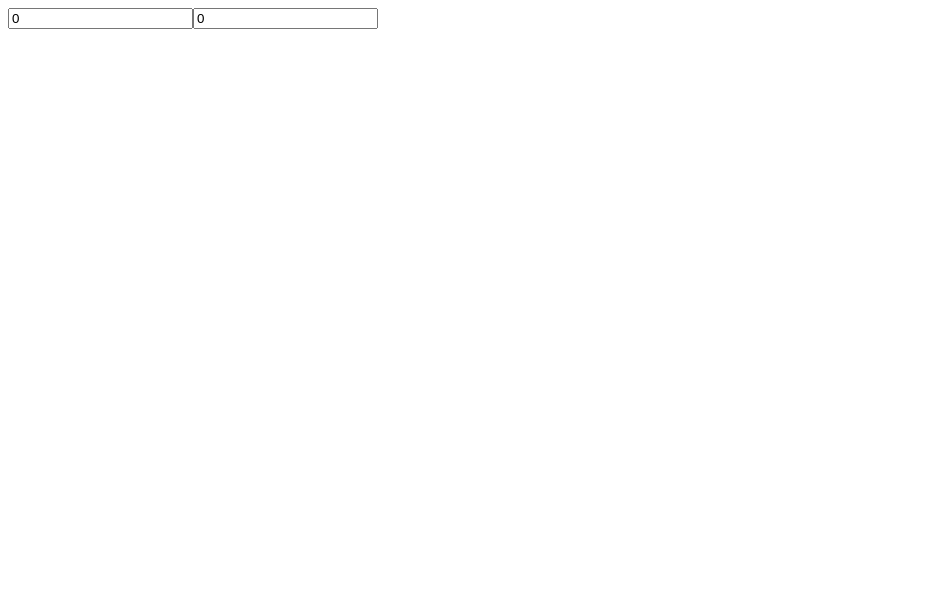
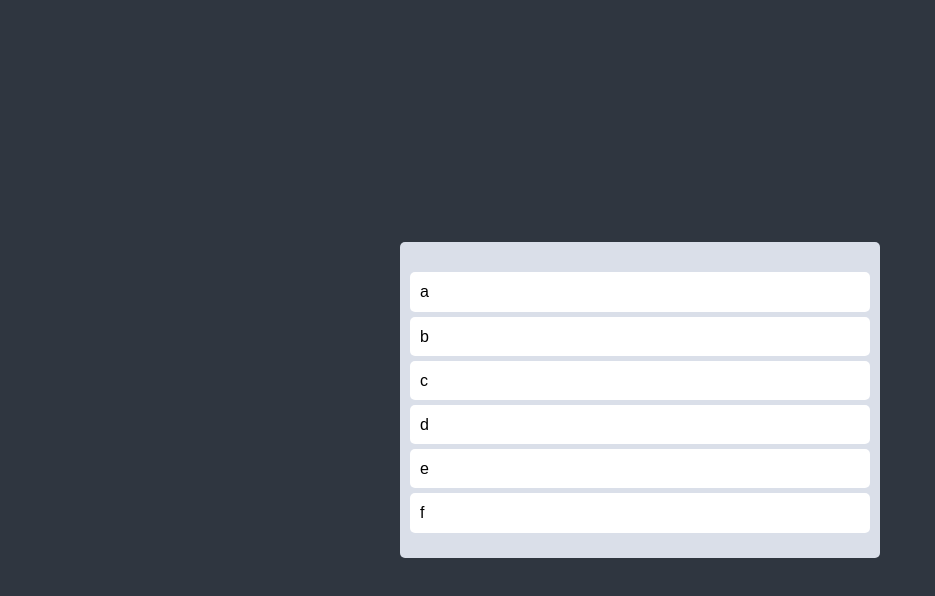
Before and after one commit to hongsyong92/react-masterclass, a React (Create React App) app: page / in a window 1280 px wide. Shown: the top 596 px of the page, without its empty margins (0-935 px from the left). Built offline with nearby package versions, Linux system fonts and the light colour scheme.

Commit message:
beautiful dnd 기본세팅

```diff
--- a/package.json
+++ b/package.json
@@ -13,6 +13,7 @@
     "apexcharts": "^3.32.0",
     "react": "^17.0.2",
     "react-apexcharts": "^1.3.9",
+    "react-beautiful-dnd": "^13.1.0",
     "react-dom": "^17.0.2",
     "react-helmet": "^6.1.0",
     "react-hook-form": "^7.22.5",
@@ -49,6 +50,7 @@
     ]
   },
   "devDependencies": {
+    "@types/react-beautiful-dnd": "^13.1.2",
     "@types/react-helmet": "^6.1.4",
     "@types/react-router-dom": "^5.3.2",
     "@types/styled-components": "^5.1.16"
--- a/src/App.tsx
+++ b/src/App.tsx
@@ -1,32 +1,67 @@
-import React from "react";
-import { useRecoilState } from "recoil";
-import { hourSelector, minuteState } from "./atoms";
+import { DragDropContext, Draggable, Droppable } from "react-beautiful-dnd";
+import styled from "styled-components";
+
+const toDos = ["a", "b", "c", "d", "e", "f"];
 
 function App() {
-  const [minutes, setMinutes] = useRecoilState(minuteState);
-  const [hours, setHours] = useRecoilState(hourSelector);
-  const onMinutesChange = (event: React.FormEvent<HTMLInputElement>) => {
-    setMinutes(+event.currentTarget.value);
-  };
-  const onHoursChange = (event: React.FormEvent<HTMLInputElement>) => {
-    setHours(+event.currentTarget.value);
-  };
+  const onDragEnd = () => {};
   return (
-    <div>
-      <input
-        type="number"
-        value={minutes}
-        onChange={onMinutesChange}
-        placeholder="minutes"
-      />
-      <input
-        type="number"
-        value={hours}
-        onChange={onHoursChange}
-        placeholder="hours"
-      />
-    </div>
+    <DragDropContext onDragEnd={onDragEnd}>
+      <Wrapper>
+        <Boards>
+          <Droppable droppableId="one">
+            {(magic) => (
+              <Board ref={magic.innerRef} {...magic.droppableProps}>
+                {toDos.map((toDo, index) => (
+                  <Draggable draggableId={toDo} index={index}>
+                    {(magic) => (
+                      <Card
+                        ref={magic.innerRef}
+                        {...magic.dragHandleProps}
+                        {...magic.draggableProps}
+                      >
+                        {toDo}
+                      </Card>
+                    )}
+                  </Draggable>
+                ))}
+                {magic.placeholder}
+              </Board>
+            )}
+          </Droppable>
+        </Boards>
+      </Wrapper>
+    </DragDropContext>
   );
 }
 
 export default App;
+
+const Wrapper = styled.div`
+  display: flex;
+  justify-content: center;
+  align-items: center;
+  max-width: 480px;
+  width: 100%;
+  height: 100vh;
+  margin: 0 auto;
+`;
+
+const Boards = styled.div`
+  display: grid;
+  grid-template-columns: repeat(1, 1fr);
+  width: 100%;
+`;
+
+const Board = styled.div`
+  padding: 30px 10px 20px 10px;
+  border-radius: 5px;
+  min-height: 200px;
+  background-color: ${(props) => props.theme.boardColor};
+`;
+const Card = styled.div`
+  padding: 10px;
+  border-radius: 5px;
+  margin-bottom: 5px;
+  background-color: ${(props) => props.theme.cardColor};
+`;
--- a/src/atoms.tsx
+++ b/src/atoms.tsx
@@ -1,18 +1 @@
 import { atom, selector } from "recoil";
-
-export const minuteState = atom({
-  key: "minutes",
-  default: 0,
-});
-
-export const hourSelector = selector<number>({
-  key: "hours",
-  get: ({ get }) => {
-    const minutes = get(minuteState);
-    return minutes / 60;
-  },
-  set: ({ set }, newValue) => {
-    const minutes = Number(newValue) * 60;
-    set(minuteState, minutes);
-  },
-});
--- a/src/index.tsx
+++ b/src/index.tsx
@@ -5,10 +5,78 @@
 import { ThemeProvider } from "styled-components";
 import { darkTheme } from "./theme";
 
+import { createGlobalStyle } from "styled-components";
+
+const GlobalStyle = createGlobalStyle`
+@import url('https://fonts.googleapis.com/css2?family=Source+Sans+Pro:wght@300;400&display=swap');
+html, body, div, span, applet, object, iframe,
+h1, h2, h3, h4, h5, h6, p, blockquote, pre,
+a, abbr, acronym, address, big, cite, code,
+del, dfn, em, img, ins, kbd, q, s, samp,
+small, strike, strong, sub, sup, tt, var,
+b, u, i, center,
+dl, dt, dd, menu, ol, ul, li,
+fieldset, form, label, legend,
+table, caption, tbody, tfoot, thead, tr, th, td,
+article, aside, canvas, details, embed,
+figure, figcaption, footer, header, hgroup,
+main, menu, nav, output, ruby, section, summary,
+time, mark, audio, video {
+  margin: 0;
+  padding: 0;
+  border: 0;
+  font-size: 100%;
+  font: inherit;
+  vertical-align: baseline;
+}
+/* HTML5 display-role reset for older browsers */
+article, aside, details, figcaption, figure,
+footer, header, hgroup, main, menu, nav, section {
+  display: block;
+}
+/* HTML5 hidden-attribute fix for newer browsers */
+*[hidden] {
+    display: none;
+}
+body {
+  line-height: 1;
+}
+menu, ol, ul {
+  list-style: none;
+}
+blockquote, q {
+  quotes: none;
+}
+blockquote:before, blockquote:after,
+q:before, q:after {
+  content: '';
+  content: none;
+}
+table {
+  border-collapse: collapse;
+  border-spacing: 0;
+}
+* {
+  box-sizing: border-box;
+}
+body {
+  font-weight: 300;
+  font-family: 'Source Sans Pro', sans-serif;
+  background-color:${(props) => props.theme.bgColor};
+  color: #000;
+  line-height: 1.2;
+}
+a {
+  text-decoration:none;
+  color:inherit;
+}
+`;
+
 ReactDOM.render(
   <React.StrictMode>
     <RecoilRoot>
       <ThemeProvider theme={darkTheme}>
+        <GlobalStyle />
         <App />
       </ThemeProvider>
     </RecoilRoot>
--- a/src/styled.d.ts
+++ b/src/styled.d.ts
@@ -2,9 +2,8 @@
 
 declare module "styled-components" {
   export interface DefaultTheme {
-    textColor: string;
     bgColor: string;
-    accentColor: string;
-    cardBgColor: string;
+    cardColor: string;
+    boardColor: string;
   }
 }
--- a/src/theme.ts
+++ b/src/theme.ts
@@ -2,7 +2,6 @@
 
 export const darkTheme: DefaultTheme = {
   bgColor: "#2f3640",
-  textColor: "white",
-  accentColor: "#9c88ff",
-  cardBgColor: "transparent",
+  cardColor: "#fff",
+  boardColor: "#dadfe9",
 };
```
Also changed, not shown: 1 other file (tests, documents, lock files or other folders).
